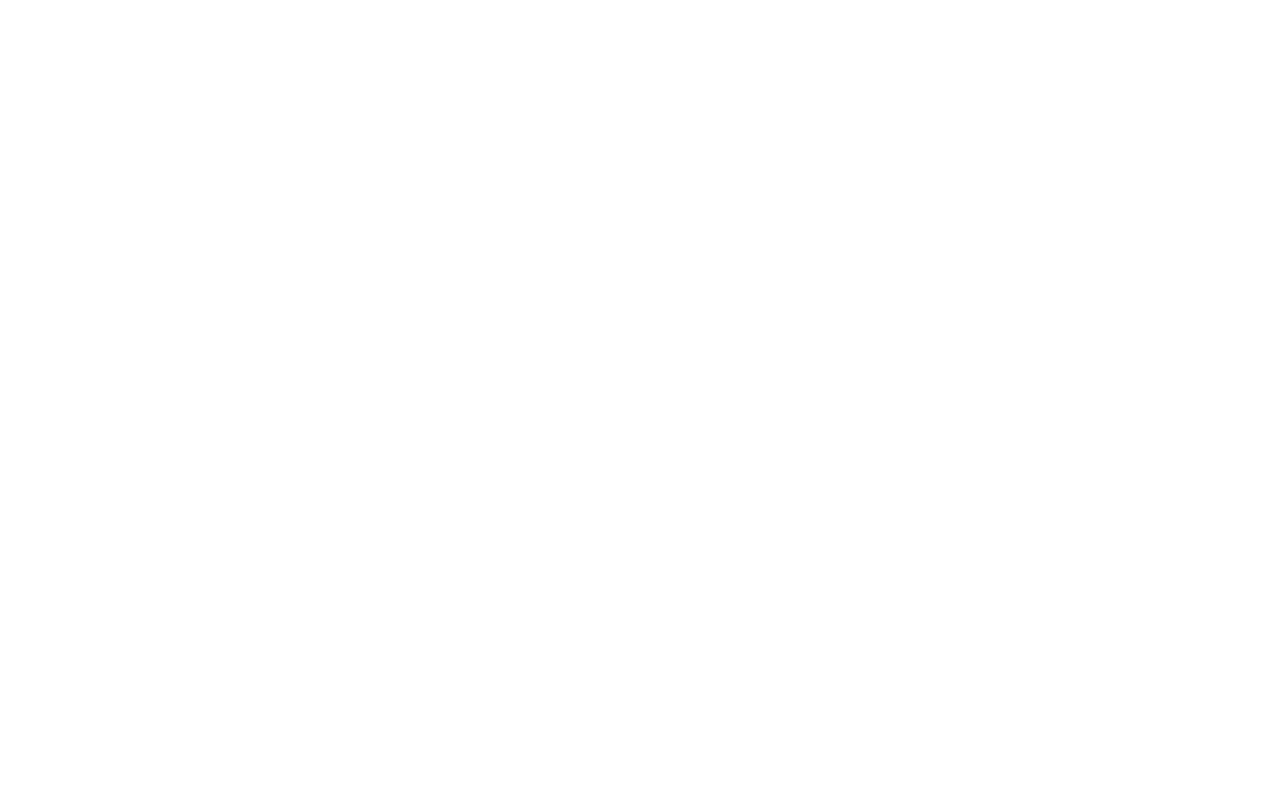
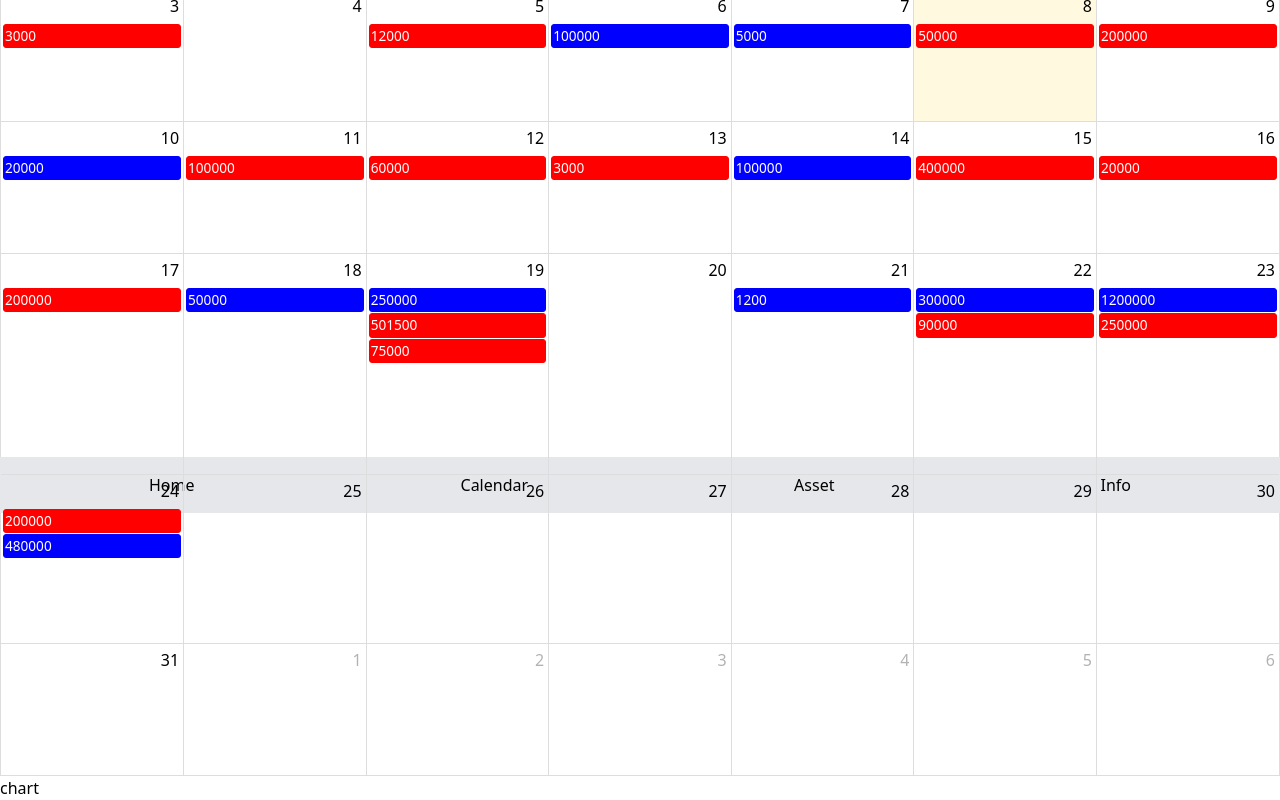
Before and after one commit to taewonnn/Wooma, a React (Create React App) app: page /calendar/chart in a window 1280 px wide. Before the commit this address had no page. Shown: the part 287-1087 px from the top of the page. Before the commit the page ends 800 px from the top, so only its background shows below. Built offline with nearby package versions, Linux system fonts and the light colour scheme.

Commit message:
feat: chart 컴포넌트

```diff
--- a/src/pages/Calendar.tsx
+++ b/src/pages/Calendar.tsx
@@ -7,6 +7,7 @@ import { getfinancialTransactions } from '../api';
 import { IDateSelectArg, ITransactions, TotalAmounts } from '../types/calendar';
 import Create from '../components/calendar/Create';
 import { useState } from 'react';
+import { Outlet } from 'react-router-dom';
 
 /**
   • 전체 데이터셋: financialTransactions
@@ -103,6 +104,7 @@ function Calendar() {
       {!modalClose && dateClicked ? (
         <Create selectedDate={selectedDate} setModalClose={setModalClose} />
       ) : null}
+      <Outlet />
     </>
   );
 }
--- /dev/null
+++ b/src/pages/Charts.tsx
@@ -0,0 +1,9 @@
+function Charts() {
+  return (
+    <>
+      <div>chart</div>
+    </>
+  );
+}
+
+export default Charts;
```
Also changed, not shown: src/router/router.tsx (+7 -0 lines).
